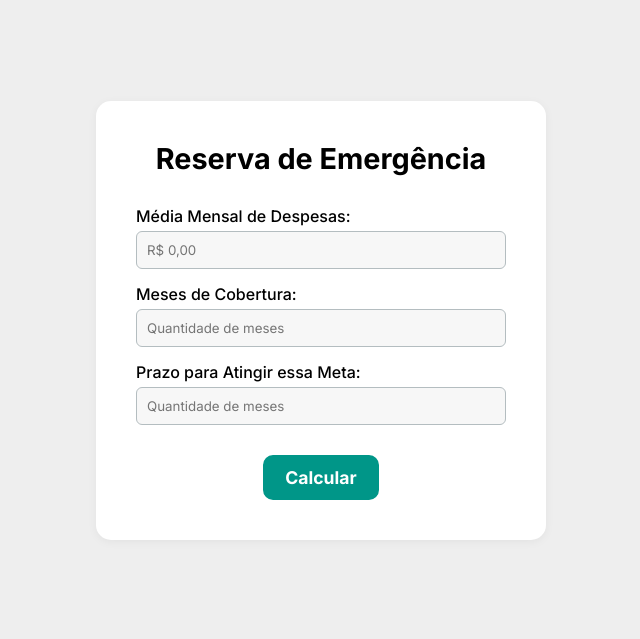
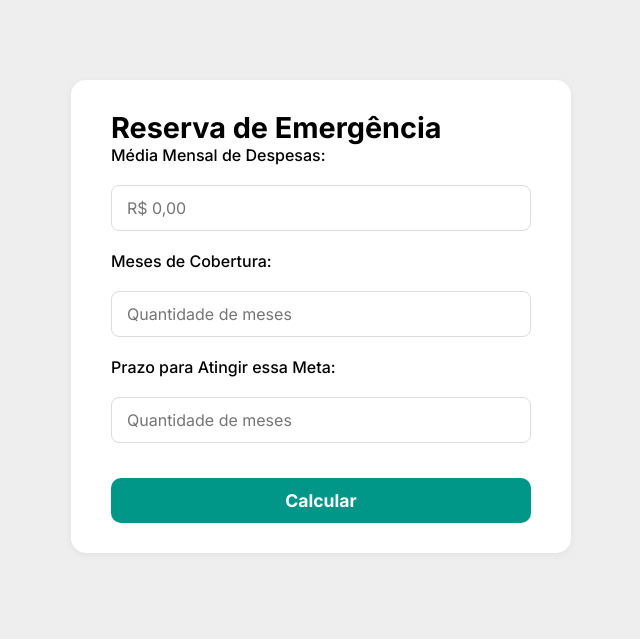
Before and after one commit to gkawanami09/Solidez-Capital, a Flask app: page /emergencia in a window 1280 px wide. Shown: the part 84-723 px from the top of the page, without its empty margins (319-959 px from the left). Run offline with Flask 3, Linux system fonts and the light colour scheme; the visitor is signed in with stand-in values (Sample User, id 1).

Commit message:
Update emergencia

```diff
--- a/static/style.css
+++ b/static/style.css
@@ -698,10 +698,137 @@ main {
 }
 
 /* emergencia */
-.card_maio1r {
+/* Container principal */
+.emergencia-container {
+  display: flex;
+  justify-content: center;
+  gap: 40px;
+  padding: 10vh 5%;
+  background-color: var(--cor-fundo);
+  flex-wrap: wrap;
+}
+
+/* Caixa do formulário */
+.emergencia-form-box {
+  background-color: var(--cor-branco);
+  padding: 30px 40px;
   border-radius: 15px;
-  padding: 20px 30px;
-  text-align: start;
-  min-width: 400px;
-  box-shadow: 0 2px 6px rgba(0, 0, 0, 0.05);
+  box-shadow: 0 2px 8px rgba(0, 0, 0, 0.05);
+  width: 100%;
+  max-width: 500px;
 }
+
+/* Caixa do resultado */
+.emergencia-resultado-box {
+  background-color: var(--cor-branco);
+  padding: 30px 40px;
+  border-radius: 15px;
+  box-shadow: 0 2px 8px rgba(0, 0, 0, 0.05);
+  width: 100%;
+  max-width: 500px;
+  align-self: flex-start;
+}
+
+.resultado-pro {
+  background-color: var(--cor-branco);
+  padding: 30px 40px;
+  border-radius: 15px;
+  box-shadow: 0 2px 8px rgba(0, 0, 0, 0.05);
+  text-align: center;
+}
+
+.resultado-pro img {
+  width: 80px;
+  margin-bottom: 15px;
+}
+
+.titulo-resultado {
+  font-size: 1.8em;
+  font-weight: bold;
+  margin-bottom: 25px;
+}
+
+.tabela-resultado {
+  display: flex;
+  flex-direction: column;
+  gap: 12px;
+  width: 100%;
+  max-width: 350px;
+  margin: 0 auto;
+}
+
+.linha-resultado {
+  background-color: var(--cor-fundo);
+  border-radius: 10px;
+  padding: 14px 22px;
+  display: grid;
+  grid-template-columns: 1fr auto;
+  align-items: center;
+  font-size: 1em;
+  font-weight: 500;
+  gap: 10px;
+  width: 100%;
+  box-sizing: border-box;
+}
+
+.linha-resultado span {
+  text-align: left;
+  color: var(--cor-preto);
+}
+
+.linha-resultado .valor {
+  text-align: right;
+  font-weight: bold;
+  white-space: nowrap;
+}
+
+/* Estilos do formulário */
+.emergencia-form-box form {
+  display: flex;
+  flex-direction: column;
+  gap: 20px;
+}
+
+.emergencia-form-box label {
+  font-weight: 500;
+  color: var(--cor-preto);
+}
+
+.emergencia-form-box input {
+  padding: 12px 15px;
+  border: 1px solid #ddd;
+  border-radius: 8px;
+  font-size: 1em;
+  width: 100%;
+  box-sizing: border-box;
+}
+
+.buttons {
+  margin-top: 15px;
+}
+
+.login {
+  background-color: var(--cor-primaria);
+  color: white;
+  padding: 12px 25px;
+  border: none;
+  border-radius: 8px;
+  cursor: pointer;
+  font-size: 1em;
+  font-weight: 600;
+  width: 100%;
+}
+
+/* Responsividade */
+@media (max-width: 1100px) {
+  .emergencia-container {
+    flex-direction: column;
+    align-items: center;
+  }
+
+  .emergencia-form-box,
+  .emergencia-resultado-box {
+    max-width: 100%;
+    width: 90%;
+  }
+}
--- a/templates/emergencia.html
+++ b/templates/emergencia.html
@@ -20,8 +20,9 @@
         </div>
     </header>
 
-    <main class="usuario-section">
-        <section class="usuario-box">
+<main class="emergencia-container">
+    {% if request.method == 'GET' %}
+  <section class="emergencia-form-box">
     <h1 class="destaque">Reserva de Emergência</h1>
     <form method="POST" action="{{ url_for('emergencia') }}">
       <label for="despesa_mensal">Média Mensal de Despesas:</label>
```
Also changed, not shown: other parts of templates/emergencia.html (+29 -11 lines), static/img/sacodinheiro.png (added). Lines whose indentation alone changed are shown as unchanged.
